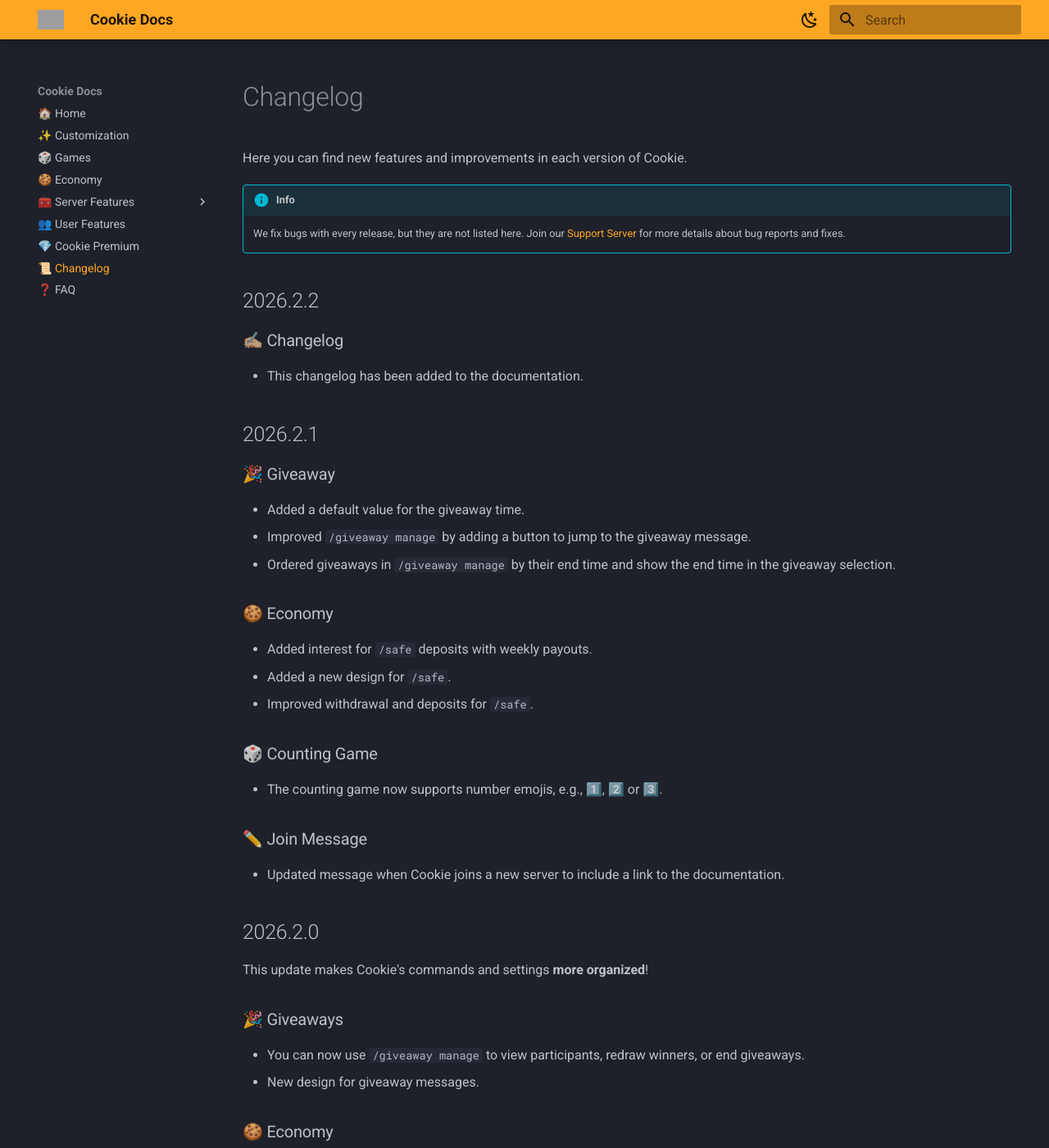
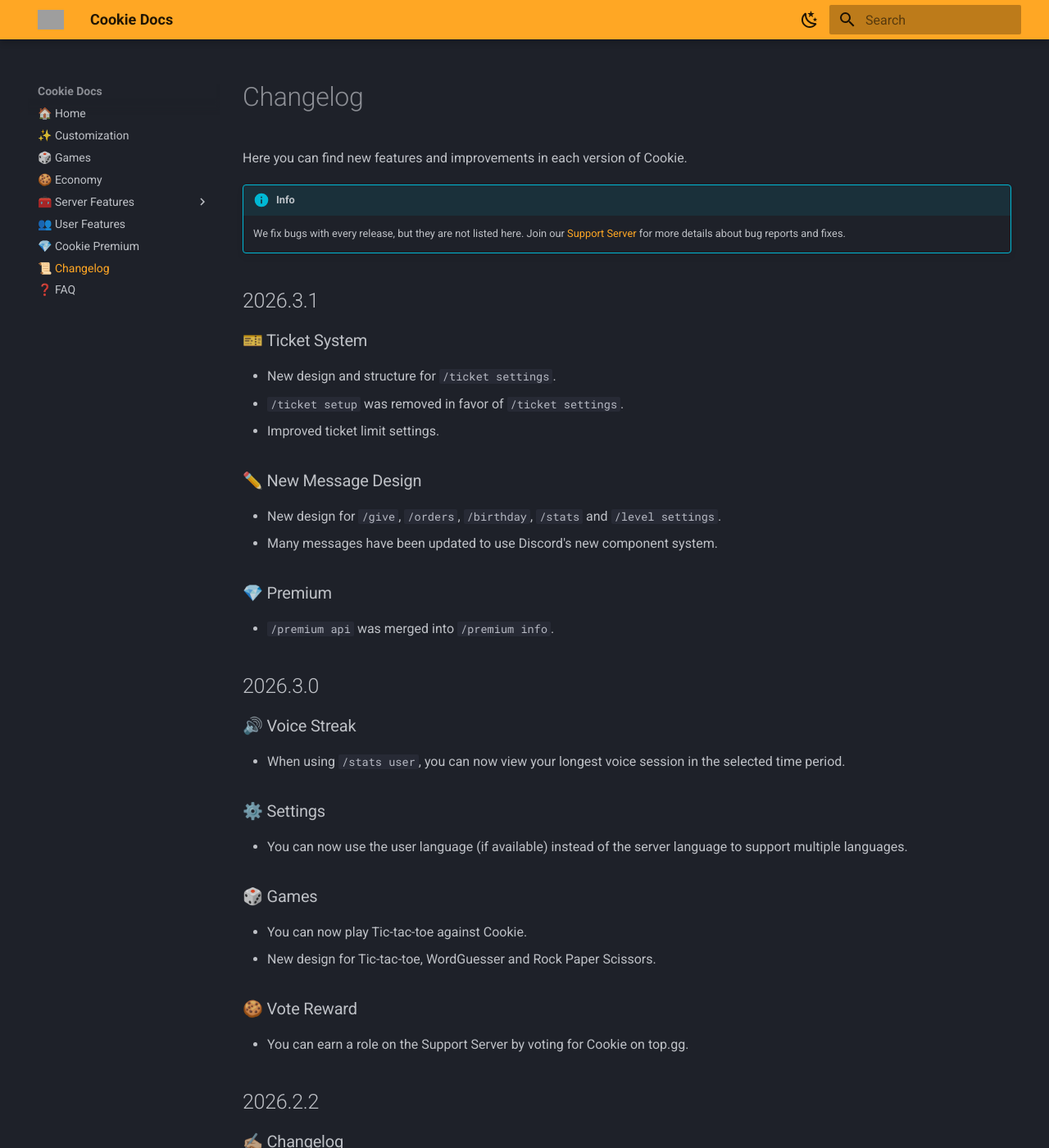
Before and after one commit to CookieAppTeam/docs, an MkDocs documentation site: the page built from docs/changelog.md, in a window 1280 px wide and 1400 px high. Shown: the whole window at 82% size. Built offline with MkDocs 1.6.1 and Material for MkDocs 9.7.7, drawn with Linux system fonts in a browser that asks for light colours; grey boxes are pictures that could not be loaded.

Commit message:
Add changelog for March 2026 (#5)
* Add changelog 2026.3

* Remove empty lines

* Structure

```diff
--- a/docs/changelog.md
+++ b/docs/changelog.md
@@ -9,6 +9,37 @@ Here you can find new features and improvements in each version of Cookie.
 !!! info
     We fix bugs with every release, but they are not listed here. Join our
     [Support Server](https://cookieapp.me/support) for more details about bug reports and fixes.
+
+
+## 2026.3.1
+
+### 🎫 Ticket System
+- New design and structure for `/ticket settings`.
+- `/ticket setup` was removed in favor of `/ticket settings`.
+- Improved ticket limit settings.
+
+### ✏️ New Message Design
+- New design for `/give`, `/orders`, `/birthday`, `/stats` and `/level settings`.
+- Many messages have been updated to use Discord's new component system.
+
+### 💎 Premium
+- `/premium api` was merged into `/premium info`.
+
+
+## 2026.3.0
+
+### 🔊 Voice Streak
+- When using `/stats user`, you can now view your longest voice session in the selected time period.
+
+### ⚙️ Settings
+- You can now use the user language (if available) instead of the server language to support multiple languages.
+
+### 🎲 Games
+- You can now play Tic-tac-toe against Cookie.
+- New design for Tic-tac-toe, WordGuesser and Rock Paper Scissors.
+
+### 🍪 Vote Reward
+- You can earn a role on the Support Server by voting for Cookie on top.gg.
 
 
 ## 2026.2.2
```
